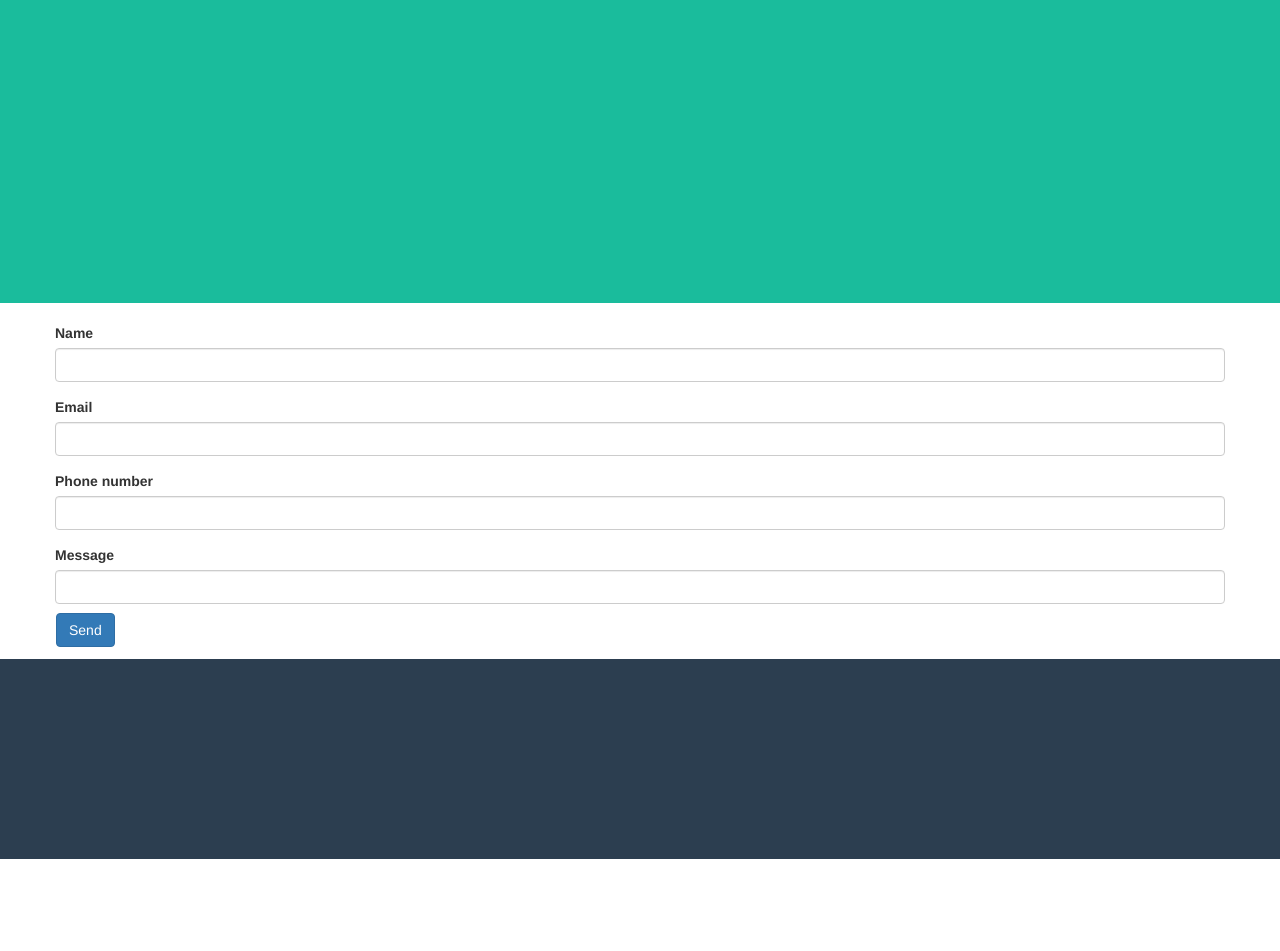
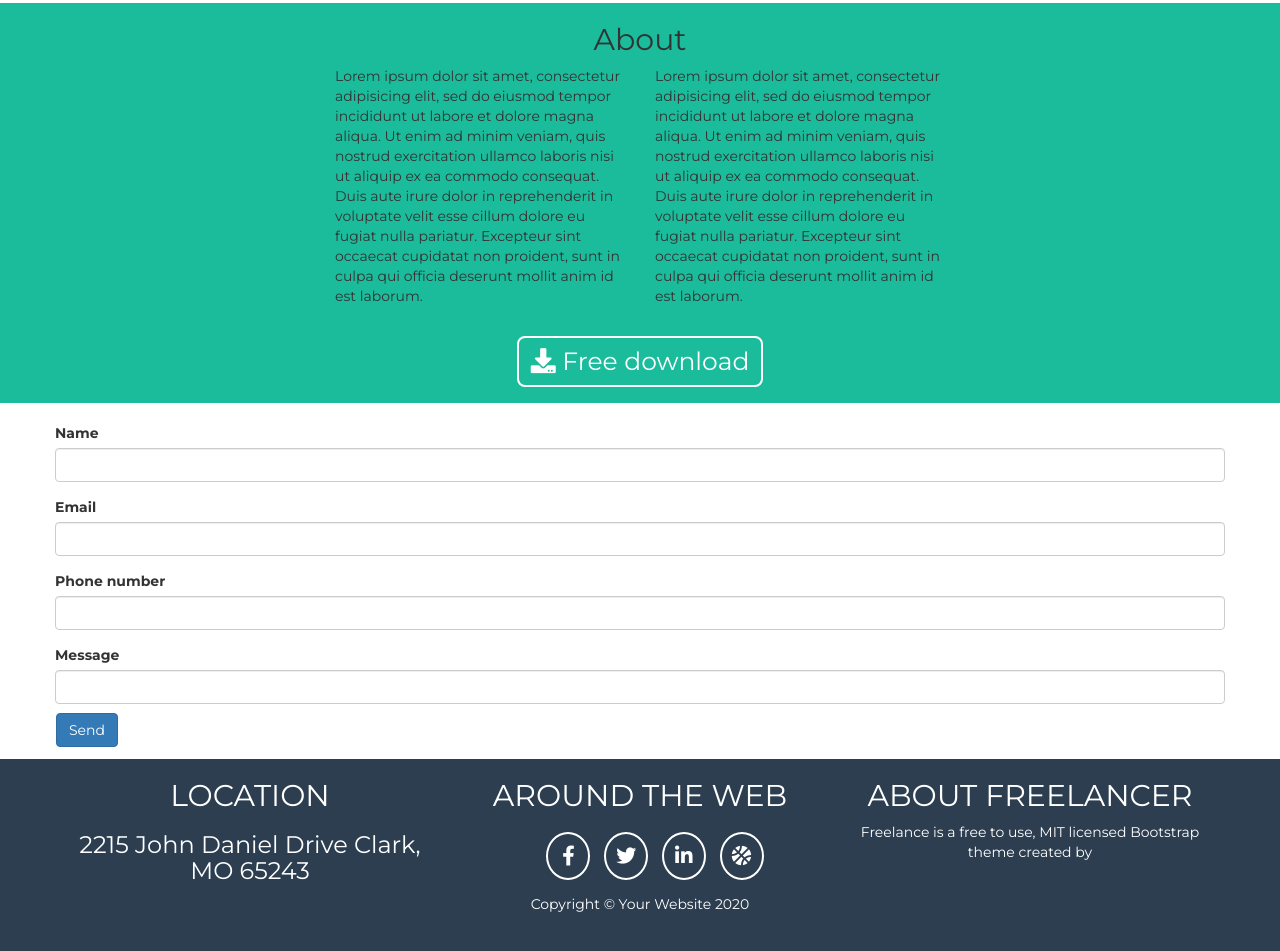
Before and after one commit to FedericaC03/html-css-bootstrap-freelancer, a plain HTML site: page index.html in a window 1280 px wide. Shown: the part 1187-2138 px from the top of the page. Before the commit the page ends 2046 px from the top, so only its background shows below. Drawn offline with nearby package versions, Linux system fonts and the light colour scheme.

Commit message:
Inizio Header

```diff
--- a/css/style.css
+++ b/css/style.css
@@ -1,4 +1,6 @@
-
+*{
+    font-family: "Montserrat", -apple-system, BlinkMacSystemFont, "Segoe UI", Roboto, "Helvetica Neue", Arial, "Noto Sans", sans-serif, "Apple Color Emoji", "Segoe UI Emoji", "Segoe UI Symbol", "Noto Color Emoji";
+}
 
 .jumbotron {
   background-color: #1ABC9C;
@@ -15,7 +17,7 @@
 
 .bg_red {
   background-color: red;
-  height: 200px;
+  height: 250px;
   border-radius: 10px;
   border: 2px solid black;
   margin-bottom: 20px;
@@ -37,5 +39,47 @@
 }
 
 .footer {
-  height: 200px;
+  height: 300px;
 }
+
+.box {
+  width: 50%;
+  margin: auto;
+}
+
+.align_center {
+  text-align: center;
+}
+
+.m_top {
+  margin-top: 30px;
+}
+
+.free_download {
+  background-color: transparent;
+  border: 2px solid white;
+  color: white;
+  font-size: 25px;
+  border-radius: 8px;
+}
+
+.social li {
+  display: inline;
+  border: 2px solid white;
+  border-radius: 100%;
+  padding: 10px;
+  margin-right: 10px;
+  font-size: 20px;
+}
+.social li a {
+  color: white;
+}
+
+.social li a i {
+  height: 20px;
+  width: 20px;
+}
+
+.social {
+  text-align: center;
+}
--- a/index.html
+++ b/index.html
@@ -10,13 +10,16 @@
    <link rel="canonical" href="https://getbootstrap.com/docs/3.3/examples/jumbotron-narrow/">
     <link rel="stylesheet" href="https://maxcdn.bootstrapcdn.com/bootstrap/3.3.7/css/bootstrap.min.css" integrity="sha384-BVYiiSIFeK1dGmJRAkycuHAHRg32OmUcww7on3RYdg4Va+PmSTsz/K68vbdEjh4u" crossorigin="anonymous">
     <link rel="stylesheet" href="css/style.css">
+    <link rel="stylesheet" href="https://cdnjs.cloudflare.com/ajax/libs/font-awesome/5.14.0/css/all.min.css">
+    <link href="https://fonts.googleapis.com/css?family=Montserrat:400,700" rel="stylesheet" type="text/css"/>
     <title></title>
   </head>
   <body>
     <header>
-      <nav class="bg_blue navbar navbar-inverse navbar-fixed-top">
-      <div class="container">
-        <div class="navbar-header col-md-7 col-sm-7">
+      <nav class=" bg_blue navbar navbar-inverse navbar-fixed-top">
+      <div class="container-fluid">
+        <div class="col-md-2"></div>
+        <div class="navbar-header col-md-6 col-sm-8">
           <button type="button" class="navbar-toggle collapsed" data-toggle="collapse" data-target="#navbar" aria-expanded="false" aria-controls="navbar">
             <span class="sr-only">Toggle navigation</span>
             <span class="icon-bar"></span>
@@ -25,13 +28,20 @@
           </button>
           <a id="t-white" class="navbar-brand" href="#">START BOOTSTRAP</a>
         </div>
-        <div id="navbar" class="collapse navbar-collapse col-md-5 col-sm-5">
+        <div id="navbar" class="collapse navbar-collapse col-md-4 col-sm-4">
           <ul class="nav navbar-nav">
-            <li><a id="t-white" href="#portfolio">PORTFOLIO</a></li>
-            <li><a id="t-white" href="#about">ABOUT</a></li>
-            <li><a id="t-white" href="#contact">CONTACT</a></li>
+            <li>
+              <a id="t-white" href="#portfolio">PORTFOLIO</a>
+            </li>
+            <li>
+              <a id="t-white" href="#about">ABOUT</a>
+            </li>
+            <li>
+              <a id="t-white" href="#contact">CONTACT</a>
+            </li>
           </ul>
         </div>
+        <div class="col-md-1"></div>
       </div>
     </nav>
       <div class="jumbotron"></div>
@@ -43,28 +53,45 @@
           <h1>PORTFOLIO</h1>
         </div>
         <div class="row gutter-10">
-          <div class=" col-md-4 col-sm-6 col-xs-12"> <div class="bg_red">
-
-          </div> </div>
-          <div class=" col-md-4 col-sm-6 col-xs-12"> <div class="bg_red">
-
-          </div> </div>
-          <div class="col-md-4 col-sm-6 col-xs-12"> <div class="bg_red">
-
-          </div> </div>
-          <div class="col-md-4 col-sm-6 col-xs-12"> <div class="bg_red">
-
-          </div> </div>
-          <div class="col-md-4 col-sm-6 col-xs-12"> <div class="bg_red">
-
-          </div> </div>
-          <div class="col-md-4 col-sm-6 col-xs-12"> <div class="bg_red">
-
-          </div> </div>
+          <div class=" col-md-4 col-sm-6 col-xs-12">
+            <div class="bg_red">
+            </div>
+          </div>
+          <div class=" col-md-4 col-sm-6 col-xs-12">
+            <div class="bg_red">
+            </div>
+          </div>
+          <div class="col-md-4 col-sm-6 col-xs-12">
+            <div class="bg_red">
+            </div>
+          </div>
+          <div class="col-md-4 col-sm-6 col-xs-12">
+            <div class="bg_red">
+            </div>
+          </div>
+          <div class="col-md-4 col-sm-6 col-xs-12">
+            <div class="bg_red">
+            </div>
+          </div>
+          <div class="col-md-4 col-sm-6 col-xs-12">
+            <div class="bg_red">
+            </div>
+          </div>
       </div>
     </section>
     <section class="bg_green">
-
+       <div class="row box">
+         <div class="align_center col-md-12">
+           <h2 class="">About</h1>
+         </div>
+       </div>
+       <div class="row box">
+         <div class="col-md-6">Lorem ipsum dolor sit amet, consectetur adipisicing elit, sed do eiusmod tempor incididunt ut labore et dolore magna aliqua. Ut enim ad minim veniam, quis nostrud exercitation ullamco laboris nisi ut aliquip ex ea commodo consequat. Duis aute irure dolor in reprehenderit in voluptate velit esse cillum dolore eu fugiat nulla pariatur. Excepteur sint occaecat cupidatat non proident, sunt in culpa qui officia deserunt mollit anim id est laborum.</div>
+         <div class="col-md-6">Lorem ipsum dolor sit amet, consectetur adipisicing elit, sed do eiusmod tempor incididunt ut labore et dolore magna aliqua. Ut enim ad minim veniam, quis nostrud exercitation ullamco laboris nisi ut aliquip ex ea commodo consequat. Duis aute irure dolor in reprehenderit in voluptate velit esse cillum dolore eu fugiat nulla pariatur. Excepteur sint occaecat cupidatat non proident, sunt in culpa qui officia deserunt mollit anim id est laborum.</div>
+       </div>
+       <div class="col-md-12  align_center m_top">
+         <button class="btn free_download" type="button" name="button"><i class="fas fa-download"></i> Free download</button>
+       </div>
     </section>
     <section>
       <form id="label" class="container">
@@ -96,15 +123,31 @@
       </form>
     </section>
   </main>
-  <footer class="footer bg_blue">
+  <footer class="footer bg_blue align_center" id="t-white">
     <div class="container">
       <div class="row">
-        <div class="col-md-4"></div>
-        <div class="col-md-4"></div>
-        <div class="col-md-4"></div>
+        <div class="col-md-4 col-sm-4 col-xs-12">
+          <h2>LOCATION</h2>
+          <h3>2215 John Daniel Drive Clark, MO 65243</h3>
+        </div>
+        <div class="col-md-4 col-sm-4 col-xs-12">
+          <h2>AROUND THE WEB</h2>
+          <ul class="social m_top">
+            <li> <a href="#"><i class="fab fa-facebook-f"></i></a></li>
+            <li> <a href="#"><i class="fab fa-twitter"></i></a></li>
+            <li> <a href="#"><i class="fab fa-linkedin-in"></i></a></li>
+            <li> <a href="#"><i class="fas fa-basketball-ball"></i></a></li>
+          </ul>
+        </div>
+        <div class="col-md-4 col-sm-4 col-xs-12">
+          <h2>ABOUT FREELANCER</h2>
+          <p>Freelance is a free to use, MIT licensed Bootstrap theme created by</p>
+        </div>
       </div>
       <div class="row">
-        <div class="col-md-12"></div>
+        <div class="col-md-12">
+           <p>Copyright © Your Website 2020</p>
+        </div>
       </div>
     </div>
   </footer>
```
